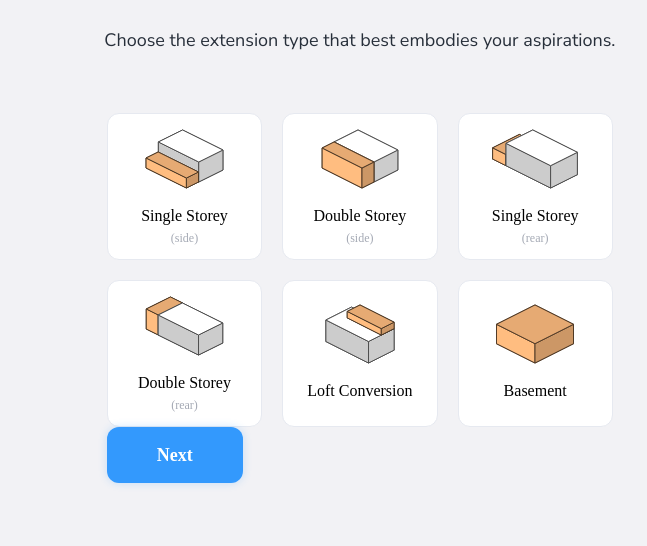
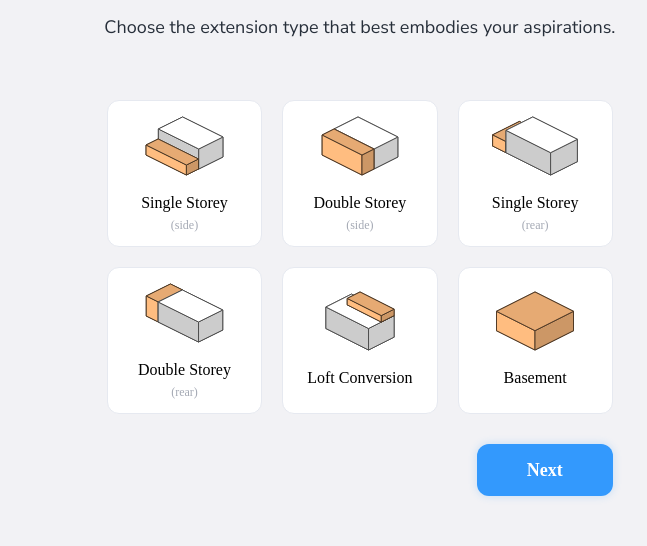
Before and after one commit to theLadEli/home-extension-cost-calculator, a plain HTML site: page calculatorForm.html in a window 1280 px wide. Shown: the part 180-726 px from the top of the page, 556-1203 px from the left. Drawn offline with Linux system fonts and the light colour scheme; a web font is replaced by a local one.

Commit message:
Tweaked form layout

```diff
--- a/style.css
+++ b/style.css
@@ -217,11 +217,19 @@ a {
     color: var(--button);
 }
 
+form {
+    display: flex;
+    flex-direction: column;
+    align-items: center;
+    justify-content: center;
+    gap: 30px;
+}
 
 .form-btn-primary {
     /* Layout */
-    padding: 18px 50px;
-    align-self: flex-end;
+    padding: 16px 50px;
+    width: fit-content;
+    align-self: flex-end    ;
 
     /* Style */
     border-radius: 12px;
```
